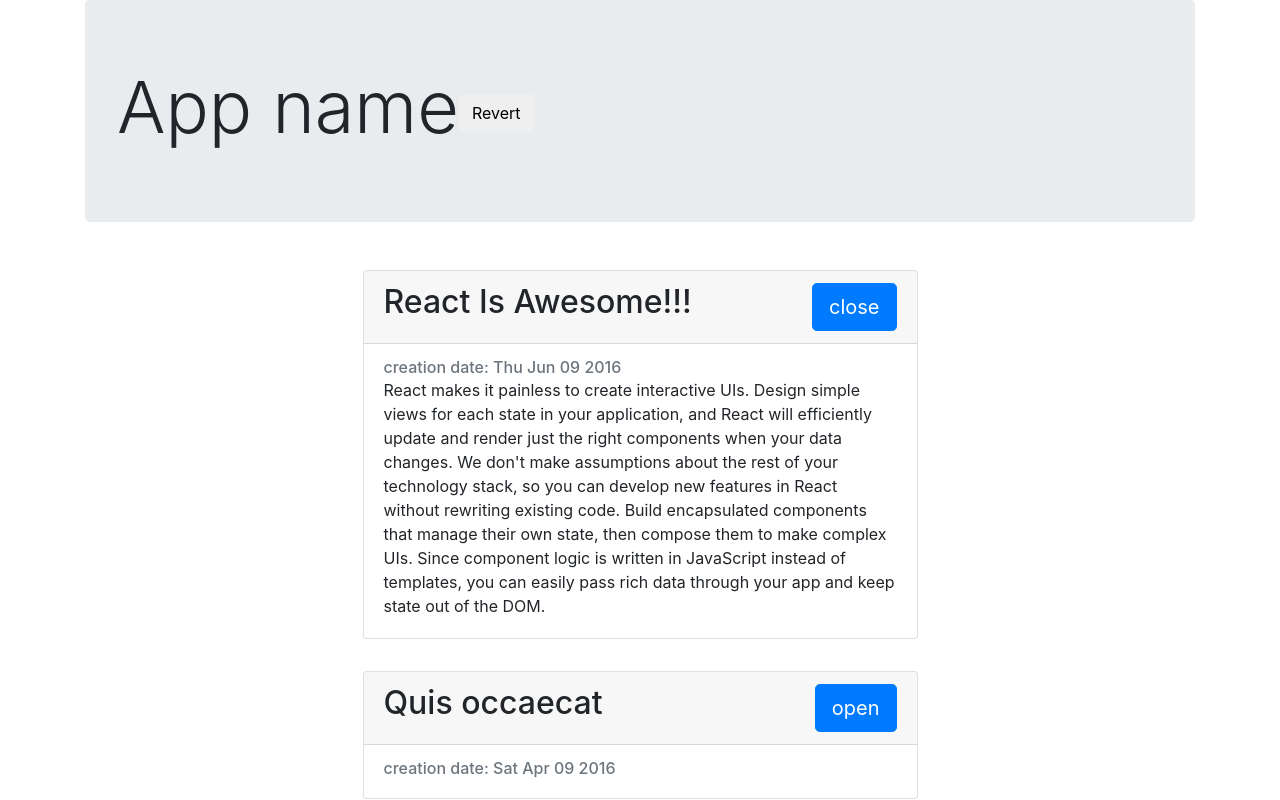
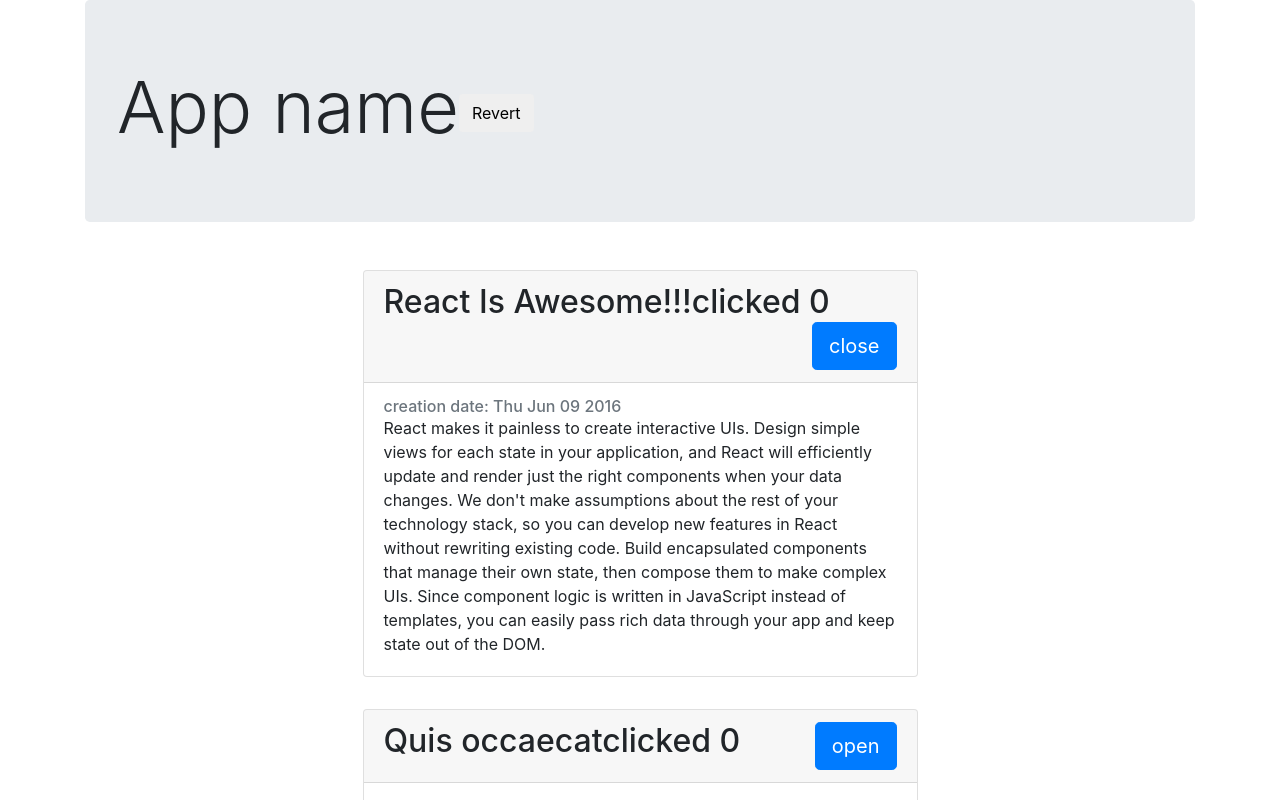
Before and after one commit to mihailsitnic/learn.javascript.ru-screencast-react, a React (Create React App) app: page / in a window 1280 px wide. Shown: the top 800 px of the page. Built offline with nearby package versions, Linux system fonts and the light colour scheme; the HTML template or start-up script is replaced by a standard one.

Commit message:
Optimizing applications, shouldComponentUpdate

```diff
--- a/src/components/Article.js
+++ b/src/components/Article.js
@@ -1,12 +1,17 @@
-import React, { Component } from 'react'
+import React, { Component, PureComponent } from 'react'
 
-class Article extends Component {
+class Article extends PureComponent {
     constructor(props) {
         super(props)
         this.state = {
-            isOpen: props.defaultOpen
+            isOpen: props.defaultOpen,
+            count: 0
         }
     }
+
+    // shouldComponentUpdate(nextProps, nextState) {
+    //     return this.state.isOpen !== nextState.isOpen
+    // }
 
     componentWillMount() {
         console.log('---', 'mounting');
@@ -29,8 +34,9 @@
         return (
             <div className="card mx-auto" style={{width: '50%'}}>
                 <div className="card-header">
-                    <h2>
+                    <h2 onClick={this.incrementCounter}>
                         {article.title}
+                        clicked {this.state.count}
                         <button onClick={this.handleClick} className="btn btn-primary btn-lg float-right">
                             {this.state.isOpen ? 'close' : 'open'}
                         </button>
@@ -43,6 +49,13 @@
             </div>
         )
     }
+
+    incrementCounter = () => {
+        this.setState({
+            count: this.state.count + 1
+        })
+    }
+
     handleClick = () => {
         this.setState({
             isOpen: !this.state.isOpen
```
